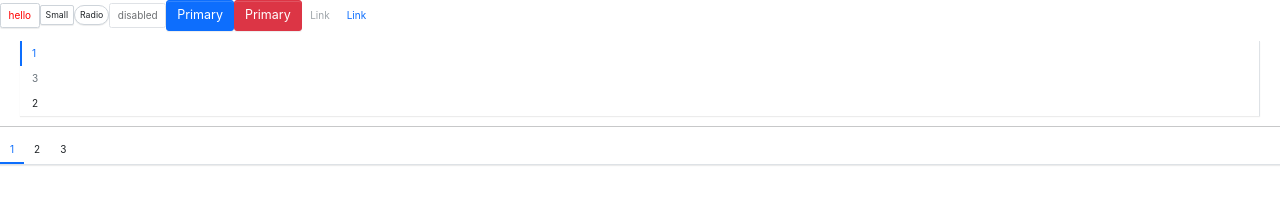
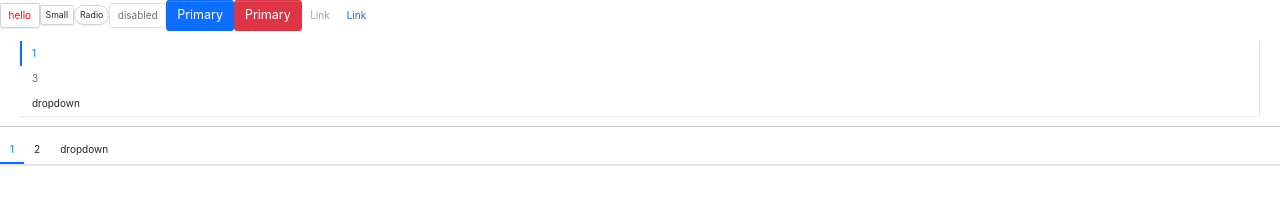
Before and after one commit to lxphhh/damon-component-lib, a React (Create React App) app: page / in a window 1280 px wide. Shown: the top 214 px of the page. Built offline with nearby package versions, Linux system fonts and the light colour scheme.

Commit message:
chore: update subItem

```diff
--- a/src/components/Menu/Menu.tsx
+++ b/src/components/Menu/Menu.tsx
@@ -17,6 +17,7 @@ export interface BaseMenuProps {
 interface MyMenuContext {
   index: number
   onSelect?: SelectCallback
+  mode?: MenuMode
 }
 
 export type MenuProps = Partial<BaseMenuProps>
@@ -42,6 +43,7 @@ const Menu = (props: MenuProps) => {
   const passedContext: MyMenuContext = {
     index: currentActive ? currentActive : 0,
     onSelect: handleClick,
+    mode,
   }
   // 对子元素类型加以限制
   const renderChirdremInMenuItem = () => {
@@ -49,7 +51,7 @@ const Menu = (props: MenuProps) => {
       // 子元素类型收窄
       const chirdElement = child as React.FunctionComponentElement<BaseMenuItem>
       const { displayName } = chirdElement.type
-      if (displayName === 'MenuItem') {
+      if (displayName === 'MenuItem' || displayName === 'SubMenu') {
         // react给后面的子元素追加属性
         return React.cloneElement(chirdElement, { index })
       } else {
--- a/src/components/Menu/SubMenu.tsx
+++ b/src/components/Menu/SubMenu.tsx
@@ -1,5 +1,5 @@
 // 支持下拉菜单模式
-import React, { useContext, FunctionComponentElement } from 'react'
+import React, { useContext, FunctionComponentElement, useState, useRef } from 'react'
 import classNames from 'classnames'
 import { MenuContext } from './Menu'
 import { BaseMenuItem } from './MenuItem'
@@ -13,11 +13,48 @@ export interface SubMenuProps {
 
 const SubMenu = (props: SubMenuProps) => {
   const { index, title, className, children } = props
+  const [menuOpen, setMenuOpen] = useState(false) // 打开
+  const timer = useRef<NodeJS.Timer | null>(null) // 计时器
   const context = useContext(MenuContext)
   const classes = classNames('menu-item submenu-item', className, {
     'is-active': context.index === index, // 选中
   })
+  const handleClick = (e: React.MouseEvent) => {
+    e.preventDefault()
+    setMenuOpen(!menuOpen)
+  }
+
+  // 鼠标移入移出事件
+  const handleMouse = (e: React.MouseEvent, toggle: boolean) => {
+    if (timer.current) {
+      clearTimeout(timer.current)
+    }
+    e.preventDefault()
+    timer.current = setTimeout(() => {
+      setMenuOpen(toggle)
+    }, 300)
+  }
+
+  // 点击事件集合 按照mode判断
+  const clickEvents =
+    context.mode === 'vertical'
+      ? {
+          onClick: handleClick,
+        }
+      : {}
+  // 经过事件
+  const hoverEvents =
+    context.mode !== 'vertical'
+      ? {
+          onMouseEnter: (e: React.MouseEvent) => handleMouse(e, true),
+          onMouseLeave: (e: React.MouseEvent) => handleMouse(e, false),
+        }
+      : {}
+  // 渲染子元素
   const renderChildren = () => {
+    const subMenuClasses = classNames('damon-submenu', {
+      'menu-opened': menuOpen,
+    })
     const childrenComponent = React.Children.map(children, (child, index) => {
       // 子元素类型收窄
       const chirdElement = child as React.FunctionComponentElement<BaseMenuItem>
@@ -30,12 +67,15 @@ const SubMenu = (props: SubMenuProps) => {
       }
     })
 
-    return <ul className="damon-submenu">{childrenComponent}</ul>
+    return <ul className={subMenuClasses}>{childrenComponent}</ul>
   }
+
   return (
-    <li key={index} className={classes}>
+    <li key={index} className={classes} {...hoverEvents}>
       {/* 标题 */}
-      <div className="submenu-title">{title}</div>
+      <div className="submenu-title" {...clickEvents}>
+        {title}
+      </div>
       {/* 下拉菜单开始 */}
       {renderChildren()}
       {/* 下拉菜单结束 */}
--- a/src/components/Menu/_style.scss
+++ b/src/components/Menu/_style.scss
@@ -54,8 +54,9 @@
       transform: rotate(180deg) !important;
     }
   }
+
   .damon-submenu {
-    //display: none;
+    display: none;
     list-style: none;
     padding-left: 0;
     white-space: nowrap;
@@ -66,6 +67,10 @@
       transition: $menu-transition;
       color: $body-color;
     }
+  }
+
+  .damon-submenu.menu-opened {
+    display: block;
   }
 }
 
--- a/src/example/MenuTest.tsx
+++ b/src/example/MenuTest.tsx
@@ -1,6 +1,7 @@
 import React from 'react'
 import Menu from '../components/Menu/Menu'
 import MenuItem from '../components/Menu/MenuItem'
+import SubMenu from '../components/Menu/SubMenu'
 
 type Props = {}
 
@@ -15,7 +16,10 @@ const MenuTest = (props: Props) => {
       >
         <MenuItem>1</MenuItem>
         <MenuItem disabled>3</MenuItem>
-        <MenuItem>2</MenuItem>
+        <SubMenu title="dropdown">
+          <MenuItem>dropdown1</MenuItem>
+          <MenuItem disabled>dropdown3</MenuItem>
+        </SubMenu>
       </Menu>
       <hr />
       <Menu
@@ -27,7 +31,10 @@ const MenuTest = (props: Props) => {
       >
         <MenuItem>1</MenuItem>
         <MenuItem>2</MenuItem>
-        <MenuItem>3</MenuItem>
+        <SubMenu title="dropdown">
+          <MenuItem>dropdown1</MenuItem>
+          <MenuItem disabled>dropdown3</MenuItem>
+        </SubMenu>
       </Menu>
     </>
   )
```
